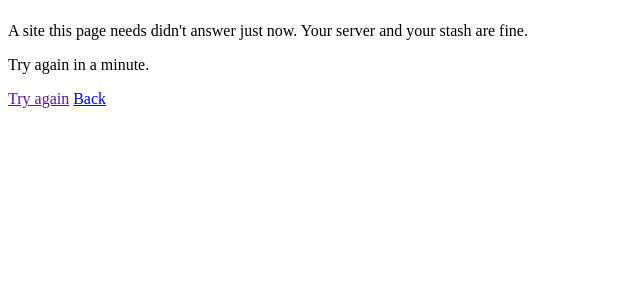
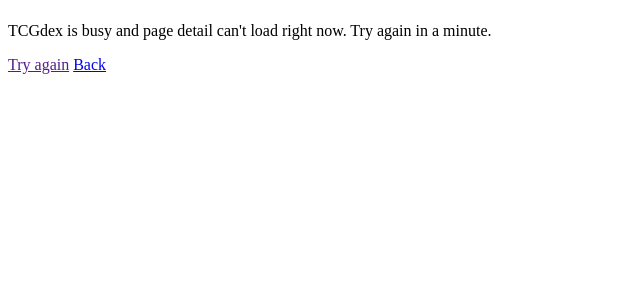
Before and after one commit to mags-ob/dexSTASH, a Python web app: template app/templates/source_error.html in a window 1280 px wide. Shown: the part 58-358 px from the top of the page, without its empty margins (0-640 px from the left). Run offline with Jinja, Linux system fonts and the light colour scheme; the template is opened without the code that fills it, so the values that code supplies are empty.

Commit message:
Error page wording

```diff
--- a/app/templates/source_error.html
+++ b/app/templates/source_error.html
@@ -6,10 +6,7 @@
 {% block content %}
 <link rel="stylesheet" href="{{ asset("css/source-error.css") }}">
 <div class="source-error">
-  {% if what == "card" %}<p>TCGdex, where card details come from, didn't answer just now.
-  {%- elif what == "set" %}<p>TCGdex, where set lists come from, didn't answer just now.
-  {%- else %}<p>A site this page needs didn't answer just now.{% endif %} Your server and your stash are fine.</p>
-  <p>Try again in a minute.</p>
+  <p>TCGdex is busy and page detail can't load right now. Try again in a minute.</p>
   <a class="btn" href="{{ again }}">Try again</a>
   <a class="btn quiet" href="/" data-go-back>Back</a>
 </div>
```
Also changed, not shown: tests/test_source_pacing.py (+1 -1 lines), 1 other file.
